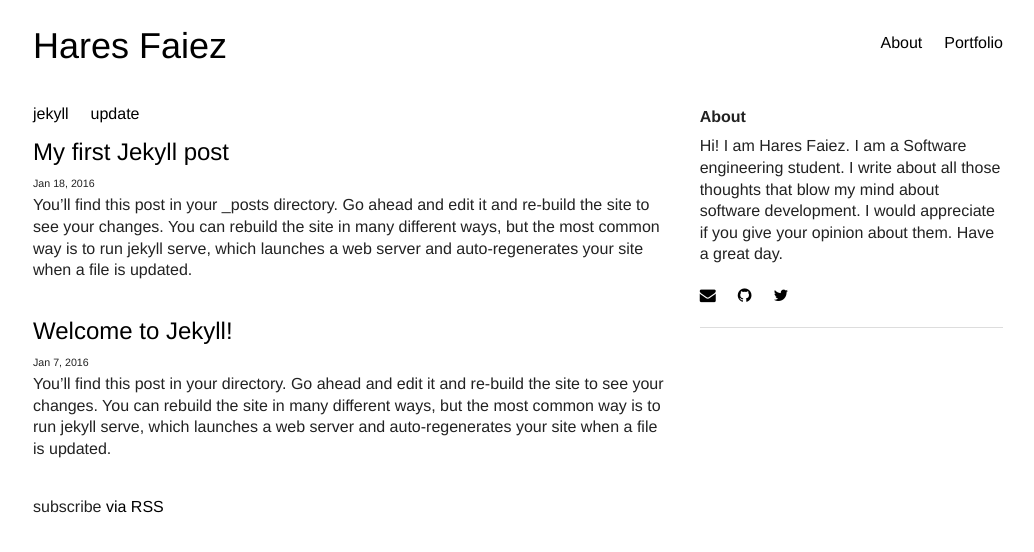
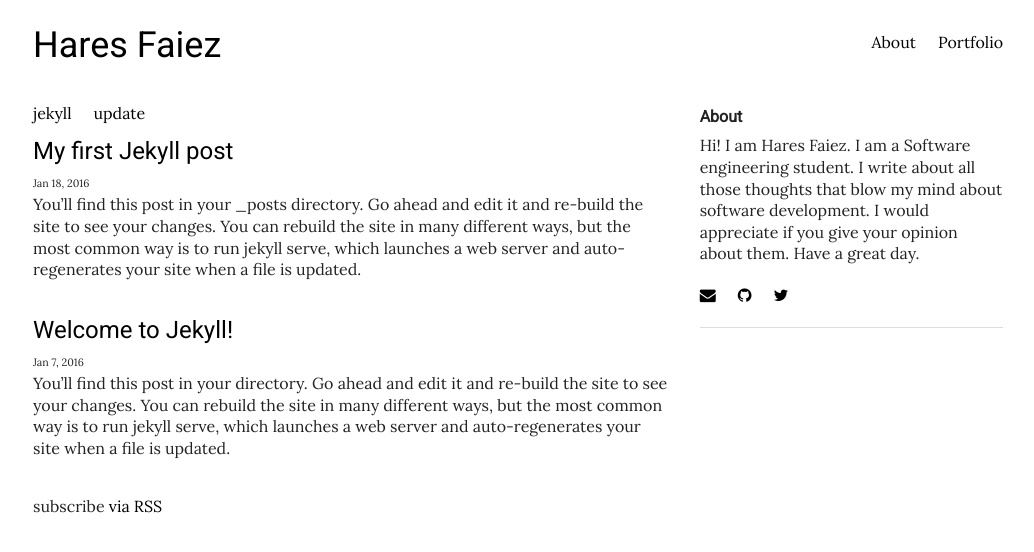
Before and after one commit to haresfaiez/haresfaiez.github.io, a Jekyll site: the page built from index.html, in a window 1280 px wide. Shown: the top 552 px of the page, without its empty margins (122-1156 px from the left). Built offline with Jekyll 4.4.1, drawn with Linux system fonts in a browser that asks for light colours; nearby versions of some CDN libraries; library files that are not in the unit come from our copies.

Commit message:
Add fonts to index headings/posts

```diff
--- /dev/null
+++ b/_sass/custom/_typography.scss
@@ -0,0 +1,2 @@
+@import url(https://fonts.googleapis.com/css?family=Lora);
+@import url(https://fonts.googleapis.com/css?family=Roboto);
--- a/_sass/foundation/_global.scss
+++ b/_sass/foundation/_global.scss
@@ -313,6 +313,8 @@ $warning-color: #f08a24 !default;   // carrot
 $info-color: #a0d3e8 !default;      // cornflower
 
 // We use these to define default font stacks
+$font-family-lato: 'Lora';
+$heading-font-family: 'Roboto';
 $font-family-sans-serif: "Helvetica Neue", Helvetica, Roboto, Arial, sans-serif !default;
 $font-family-serif: Georgia, Cambria, "Times New Roman", Times, serif !default;
 $font-family-monospace: Consolas, "Liberation Mono", Courier, monospace !default;
@@ -324,7 +326,7 @@ $font-weight-bold: bold !default;
 // We use these to control various global styles
 $body-bg: #fff !default;
 $body-font-color: #222 !default;
-$body-font-family: $font-family-sans-serif !default;
+$body-font-family: $font-family-lato !default;
 $body-font-weight: $font-weight-normal !default;
 $body-font-style: normal !default;
 
--- a/_sass/foundation/_type.scss
+++ b/_sass/foundation/_type.scss
@@ -7,7 +7,7 @@
 $include-html-type-classes: $include-html-classes !default;
 
 // We use these to control header font styles
-$header-font-family: $body-font-family !default;
+$header-font-family: $heading-font-family !default;
 $header-font-weight: $font-weight-normal !default;
 $header-font-style: normal !default;
 $header-font-color: $jet !default;
--- a/css/main.scss
+++ b/css/main.scss
@@ -4,6 +4,7 @@
 
 @import
         "custom/spacing",
+        "custom/typography",
         "foundation/grid",
         "foundation/type",
         "foundation/inline-lists",
```
